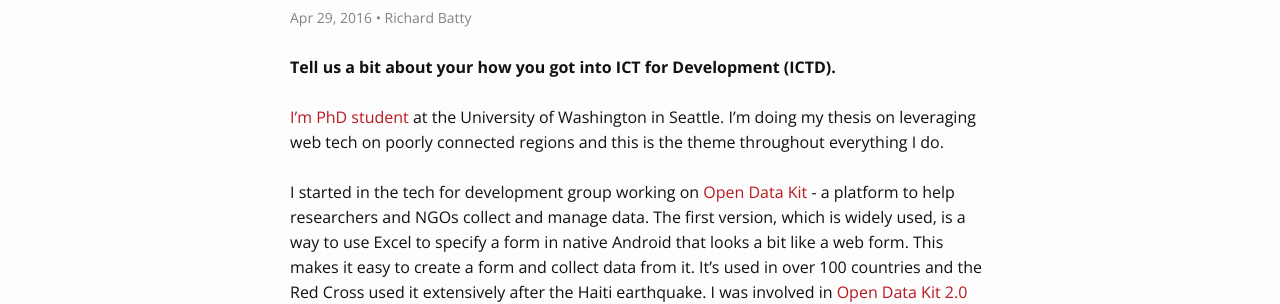
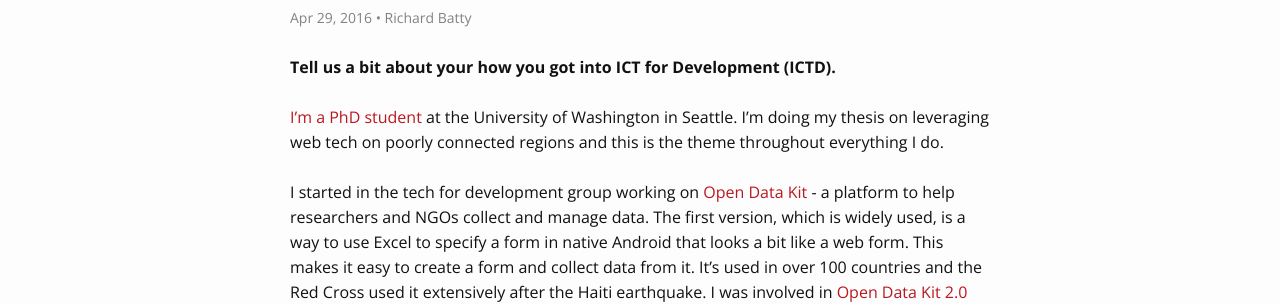
Before and after one commit to richardbatty/good-technology-project, a Jekyll site: the page built from _posts/2016-04-29-ict-for-international-development-an-interview-with-sam-sudar.md, in a window 1280 px wide and 900 px high. Shown: the part 301-605 px from the top of the window. Built offline with Jekyll 4.4.1, drawn with Linux system fonts in a browser that asks for light colours; comment, search, counter and statistics services are not loaded.

Commit message:
fix type in sam sudar post

```diff
--- a/_posts/2016-04-29-ict-for-international-development-an-interview-with-sam-sudar.md
+++ b/_posts/2016-04-29-ict-for-international-development-an-interview-with-sam-sudar.md
@@ -7,7 +7,7 @@
 ---
 **Tell us a bit about your how you got into ICT for Development (ICTD).**
 
-[I’m PhD student](https://samsudar.com/) at the University of Washington in Seattle. I’m doing my thesis on leveraging web tech on poorly connected regions and this is the theme throughout everything I do.
+[I’m a PhD student](https://samsudar.com/) at the University of Washington in Seattle. I’m doing my thesis on leveraging web tech on poorly connected regions and this is the theme throughout everything I do.
 
 I started in the tech for development group working on [Open Data Kit](https://opendatakit.org/) - a platform to help researchers and NGOs collect and manage data. The first version, which is widely used, is a way to use Excel to specify a form in native Android that looks a bit like a web form. This makes it easy to create a form and collect data from it. It’s used in over 100 countries and the Red Cross used it extensively after the Haiti earthquake. I was involved in [Open Data Kit 2.0](https://opendatakit.org/use/2_0_tools/) which has the same functionality but in JavaScript and HTML to make more it more customizable. I’m not as involved in that now, but the paper on [simplifying mobile deployments in low resource settings](https://samsudar.com/static/sudar_2015_duces.pdf) that I presented at the [London ICTD conference](http://acmdev.org/) was motivated by that work. It came out of dealing with researchers who I often felt tried to overcomplicate things.
 
```
